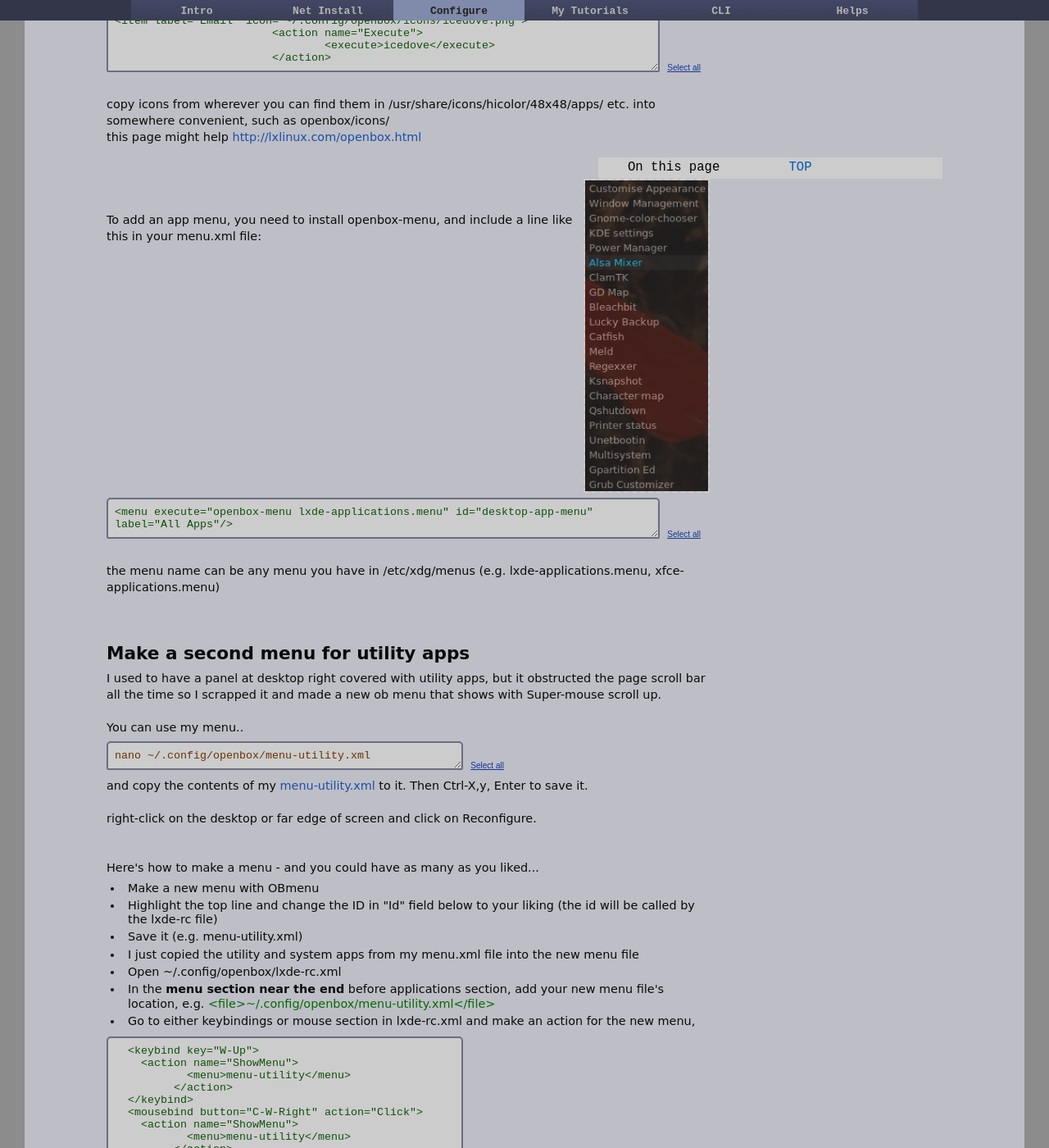
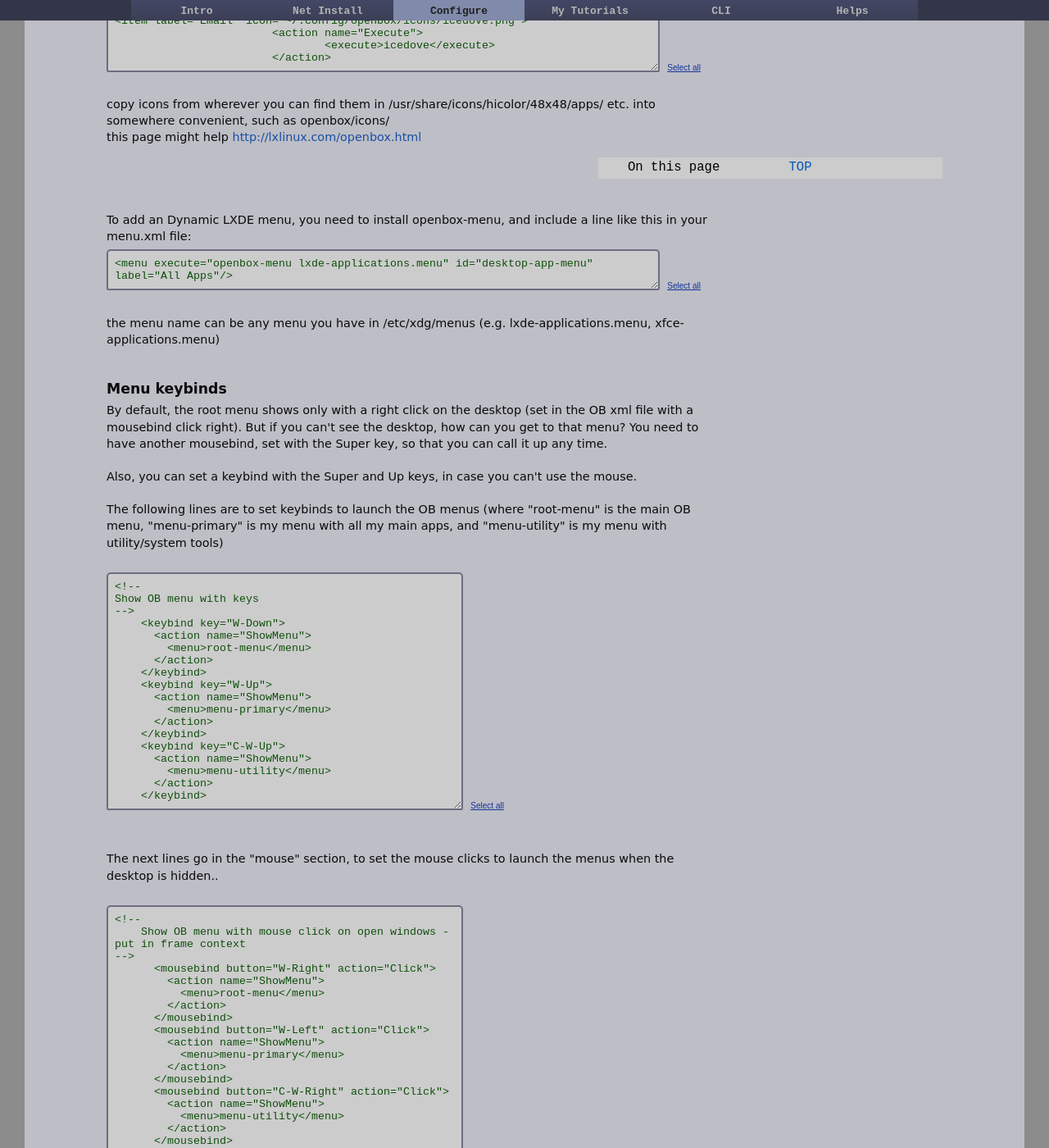
Before and after one commit to dquinton/debian-install, a Jekyll site: the page built from config/lxde-openbox.html, in a window 1280 px wide and 1400 px high, scrolled down 10747 px. Shown: the whole window at 82% size. Built offline with Jekyll 4.4.1, drawn with Linux system fonts in a browser that asks for light colours; some of the changed text lies outside the part shown.

Commit message:
updating pages

```diff
--- a/config/lxde-openbox.html
+++ b/config/lxde-openbox.html
@@ -22,7 +22,7 @@ id: config
                 <li><a href="#10">LXDE menu</a></li>
                 <li><a href="#10a">Super key main menu</a></li>
                 <li><a href="#11">Openbox menu</a></li>
-                <li><a href="#11b">2nd OB menu</a></li>
+                <li><a href="#11b">Making OB menus</a></li>
                 <li><a href="#11c">Docky</a></li>
                 <li><a href="#12">Key bindings </a></li>
                 <li><a href="#13">GTK Accel's </a></li>
@@ -47,7 +47,7 @@ id: config
    <a href="#10">LXDE menu</a><br>
    <a href="#10a">Super key main menu</a><br>
    <a href="#11">Openbox menu</a><br>
-   <a href="#11b">2nd OB menu</a><br>
+   <a href="#11b">Making OB menus</a><br>
    <a href="#11c">Docky</a><br>
    <a href="#12">Key bindings </a><br>
    <a href="#13">GTK Accel's </a><br>
@@ -631,10 +631,10 @@ and then every menu entry in your menu.xml file needs an icon location added (so
 <br>
 copy icons from wherever you can find them in /usr/share/icons/hicolor/48x48/apps/ etc. into somewhere convenient, such as openbox/icons/<br>
 this page might help <a href="http://lxlinux.com/openbox.html">http://lxlinux.com/openbox.html</a>
-<br><br><br><img src="{{site.baseurl}}/zimages/obmenu-utility.jpeg" width="150" height="379" alt="my OB menu" align="right">
-<br><br>
-
-To add an app menu, you need to install openbox-menu, and include a line like this in your menu.xml file:
+<br><br><br>
+<br><br>
+
+To add an Dynamic LXDE menu, you need to install openbox-menu, and include a line like this in your menu.xml file:
 <form>
 <textarea name="T" id="file" rows="2" cols="80">
 <menu execute="openbox-menu lxde-applications.menu" id="desktop-app-menu" label="All Apps"/></textarea>
@@ -642,23 +642,163 @@ To add an app menu, you need to install openbox-menu, and include a line like th
 </form>
 <br>
 the menu name can be any menu you have in /etc/xdg/menus (e.g. lxde-applications.menu, xfce-applications.menu)
-<br><br>
-<br><br>
-<h2 id="11b" class="tag">Make a second menu for utility apps</h2>
-I used to have a panel at desktop right covered with utility apps, but it obstructed the page scroll bar all the time so I scrapped it and made a new ob menu that shows with Super-mouse scroll up.
-<br><br>
-You can use my menu..
-<form>
-<textarea name="T" id="cmd" rows="1" cols="50">
-nano ~/.config/openbox/menu-utility.xml</textarea>
-&nbsp;<input type="button" class="submitLink" value="Select all" onClick="javascript:this.form.T.focus();this.form.T.select();">
-</form>
-and copy the contents of my <a href="{{site.baseurl}}/files/menu-utility.html">menu-utility.xml</a> to it. Then Ctrl-X,y, Enter to save it.
-<br><br>
-right-click on the desktop or far edge of screen and click on Reconfigure.
 
 <br><br><br>
-Here's how to make a menu - and you could have as many as you liked...
+<h3>Menu keybinds</h3>
+By default, the root menu shows only with a right click on the desktop (set in the OB xml file with a mousebind click right). But if you can't see the desktop, how can you get to that menu? You need to have another mousebind, set with the Super key, so that you can call it up any time.
+<br><br>
+Also, you can set a keybind with the Super and Up keys, in case you can't use the mouse.
+<br><br>
+The following lines are to set keybinds to launch the OB menus (where "root-menu" is the main OB menu, "menu-primary" is my menu with all my main apps, and "menu-utility" is my menu with utility/system tools)
+<br><br>
+<form><textarea name="T" id="file" rows="18" cols="50">
+<!--
+Show OB menu with keys
+-->
+    <keybind key="W-Down">
+      <action name="ShowMenu">
+        <menu>root-menu</menu>
+      </action>
+    </keybind>
+    <keybind key="W-Up">
+      <action name="ShowMenu">
+        <menu>menu-primary</menu>
+      </action>
+    </keybind>
+    <keybind key="C-W-Up">
+      <action name="ShowMenu">
+        <menu>menu-utility</menu>
+      </action>
+    </keybind></textarea>
+&nbsp;<input type="button" class="submitLink" value="Select all" onClick="javascript:this.form.T.focus();this.form.T.select();">
+</form>
+<br><br>
+
+
+The next lines go in the "mouse" section, to set the mouse clicks to launch the menus when the desktop is hidden..
+<br><br>
+<form><textarea name="T" id="file" rows="45" cols="50">
+<!--
+    Show OB menu with mouse click on open windows - put in frame context
+-->
+      <mousebind button="W-Right" action="Click">
+        <action name="ShowMenu">
+          <menu>root-menu</menu>
+        </action>
+      </mousebind>
+      <mousebind button="W-Left" action="Click">
+        <action name="ShowMenu">
+          <menu>menu-primary</menu>
+        </action>
+      </mousebind>
+      <mousebind button="C-W-Right" action="Click">
+        <action name="ShowMenu">
+          <menu>menu-utility</menu>
+        </action>
+      </mousebind>
+      <mousebind button="W-Middle" action="Press">
+        <action name="ShowMenu">
+          <menu>client-list-combined-menu</menu>
+        </action>
+      </mousebind>
+<!--
+     Show OB menu with mouse scroll on open windows - put in frame context
+-->
+      <mousebind button="W-Down" action="Click">
+        <action name="ShowMenu">
+          <menu>root-menu</menu>
+        </action>
+      </mousebind>
+      <mousebind button="W-Up" action="Click">
+        <action name="ShowMenu">
+          <menu>menu-primary</menu>
+        </action>
+      </mousebind>
+      <mousebind button="C-W-Up" action="Click">
+        <action name="ShowMenu">
+          <menu>menu-utility</menu>
+        </action>
+      </mousebind></textarea>
+&nbsp;<input type="button" class="submitLink" value="Select all" onClick="javascript:this.form.T.focus();this.form.T.select();">
+</form>
+
+<br><br>
+
+The next lines go in the "context root" section, to set the mouse clicks to launch the menus when the desktop is not covered over with windows..
+<br><br>
+<form><textarea name="T" id="file" rows="56" cols="50">
+<!--
+Show OB menu with mouse click -desktop root!!
+-->
+    <context name="Root">
+
+      <mousebind button="Right" action="Press">
+        <action name="ShowMenu">
+          <menu>root-menu</menu>
+        </action>
+      </mousebind>
+      <mousebind button="W-Right" action="Press">
+        <action name="ShowMenu">
+          <menu>root-menu</menu>
+        </action>
+      </mousebind>
+
+      <mousebind button="W-Left" action="Press">
+        <action name="ShowMenu">
+          <menu>menu-primary</menu>
+        </action>
+      </mousebind>
+      <mousebind button="C-W-Right" action="Click">
+        <action name="ShowMenu">
+          <menu>menu-utility</menu>
+        </action>
+      </mousebind>
+      <mousebind button="Middle" action="Press">
+        <action name="ShowMenu">
+          <menu>client-list-combined-menu</menu>
+        </action>
+      </mousebind>
+      <mousebind button="W-Middle" action="Press">
+        <action name="ShowMenu">
+          <menu>client-list-combined-menu</menu>
+        </action>
+      </mousebind>
+<!--
+Show OB menu with mouse scroll
+-->
+      <mousebind button="W-Down" action="Click">
+        <action name="ShowMenu">
+          <menu>root-menu</menu>
+        </action>
+      </mousebind>
+      <mousebind button="W-Up" action="Click">
+        <action name="ShowMenu">
+          <menu>menu-primary</menu>
+        </action>
+      </mousebind>
+      <mousebind button="C-W-Up" action="Click">
+        <action name="ShowMenu">
+          <menu>menu-utility</menu>
+        </action>
+      </mousebind>
+    </context></textarea>
+&nbsp;<input type="button" class="submitLink" value="Select all" onClick="javascript:this.form.T.focus();this.form.T.select();">
+</form>
+
+<br><br>
+
+Save the file, then reconfigure OB - run 'openbox --reconfigure' or right-click on the desktop and click reconfigure
+<br><br>
+<br>
+<span class="caut">(note: always duplicate your lxde-rc.xml file while it's working, so that you can rename the duplicate back to lxde-rc.xml when your file gets a syntax error and you can't find what's gone wrong, or can't undo your changes! - but normally you might leave out a closing /keybind or /mousebind that makes OB choke).</span>
+<br>
+
+<br><br>
+<br><br>
+<h2 id="11b" class="tag">Making menus</h2>
+<br>
+
+Here's how to make a menu - and you can have as many as you like...
 <div class Here's how it's done...="bullet">
   <ul><li>Make a new menu with OBmenu</li>
   <li>Highlight the top line and change the ID in "Id" field below to your liking (the id will be called by the lxde-rc file)</li>
@@ -666,46 +806,50 @@ Here's how to make a menu - and you could have as many as you liked...
   <li>I just copied the utility and system apps from my menu.xml file into the new menu file</li>
   <li>Open ~/.config/openbox/lxde-rc.xml</li>
   <li>In the <b>menu section near the end</b> before applications section, add your new menu file's location, e.g. <span style="color:#076b00">&#60;file>~/.config/openbox/menu-utility.xml&#60;/file></span></li>
-  <li>Go to either keybindings or mouse section in lxde-rc.xml and make an action for the new menu,</li></ul></div>
-
-<form>
-<textarea name="T" id="file" rows="10" cols="50">
-  <keybind key="W-Up">
-    <action name="ShowMenu">
-	   <menu>menu-utility</menu>
-	 </action>
-  </keybind>
-  <mousebind button="C-W-Right" action="Click">
-    <action name="ShowMenu">
-	   <menu>menu-utility</menu>
-	 </action>
-  </mousebind></textarea>
-&nbsp;<input type="button" class="submitLink" value="Select all" onClick="javascript:this.form.T.focus();this.form.T.select();">
-</form>
-
-where &#60;menu>menu-utility&#60;/menu> is the menu ID
-<br><br>
-and to get the utility menu up when only the Desktop is seen, add this to the section called &#60;context name="Root">
-<form>
-<textarea name="T" id="file" rows="5" cols="50">
-  <mousebind button="C-W-Right" action="Press">
-    <action name="ShowMenu">
-       <menu>menu-utility</menu>
-    </action>
-  </mousebind></textarea>
-&nbsp;<input type="button" class="submitLink" value="Select all" onClick="javascript:this.form.T.focus();this.form.T.select();">
-</form>
-
-<br>
-Save the file, then reconfigure OB - run 'openbox --reconfigure' or right-click on the desktop and click reconfigure
-<br><br>
-Add icons to your heart's content. (If you can find them -and that's where xfce wins cos of its launcher icon finder).
-<br><br>
-<span class="caut">(note: always duplicate your lxde-rc.xml file while it's working, so that you can rename the duplicate back to lxde-rc.xml when your file gets a syntax error and you can't find what's gone wrong, or can't undo your changes! - but normally you might leave out a closing /keybind or /mousebind that makes OB choke).</span>
-<br><br><br>
-
-<b>Tip: to make submenus sticky,</b> make these values in rc.conf negative... and if the second value isn't in your file, add it, as old versions didn't have it..
-
+  <li>Go to keybindings and/or mouse section in lxde-rc.xml and make an action for the new menu to show (see above keybinds/mousebinds)</li>
+  <li>Save the file, then hit reconfigure OB again
+  </ul></div>
+  <img src="{{site.baseurl}}/zimages/obmenu-utility.png" width="160" height="341" alt="my OB menu" align="right">
+
+  <br><br>
+<h3>1. utility apps menu</h3>
+I used to have a panel at desktop right covered with utility apps, but it obstructed the page scroll bar all the time so I scrapped it and made a new ob menu that shows with Ctrl-Super-mouse scroll up.
+<br><br>
+You can use my menu.. first make a file
+<form>
+<textarea name="T" id="cmd" rows="1" cols="50">
+nano ~/.config/openbox/menu-utility.xml</textarea>
+&nbsp;<input type="button" class="submitLink" value="Select all" onClick="javascript:this.form.T.focus();this.form.T.select();">
+</form>
+and copy the contents of my <a href="{{site.baseurl}}/files/menu-utility.html">menu-utility.xml</a> to it. Then Ctrl-X,y, Enter to save it.
+<br><br>
+add the menu ID to the OB rc.xml file, as well as the keybinds/mousebinds for the menu given above... then right-click on the desktop or far edge of screen and click on Reconfigure.
+
+<br><br>
+Add icons to your heart's content (need to hit reconfigure again to see changes)
+<br><br><br><br>
+
+<h3>2. primary apps menu</h3>
+This menu kind of replaces a launcher panel, giving quick access to the most used apps.
+<img src="{{site.baseurl}}/zimages/obmenu-primary.png" width="202" height="303" alt="my OB menu" align="right">
+<br><br>
+make a file
+<form>
+<textarea name="T" id="cmd" rows="1" cols="50">
+nano ~/.config/openbox/menu-primary.xml</textarea>
+&nbsp;<input type="button" class="submitLink" value="Select all" onClick="javascript:this.form.T.focus();this.form.T.select();">
+</form>
+and copy the contents of my  to it.
+<br><br>
+Add/remove apps as needed. Note that you will need to check the app execute commands and find/copy the icons to /usr/share/icons/openbox/
+<br><br>
+add the menu ID to the OB rc.xml file, as well as the keybinds/mousebinds, then reconfigure.
+
+<br><br><br><br>
+<h3>Tip: to make submenus sticky,</h3>
+make these values in rc.xml negative... and if the second value isn't in your file, add it, as old versions didn't have it..
+
+<br>
 <form><textarea name="T" id="file" rows="9" cols="80">
     <submenuShowDelay>-100</submenuShowDelay>
     <!-- this one is easy, time to delay before showing a submenu after hovering
@@ -717,7 +861,8 @@ Add icons to your heart's content. (If you can find them -and that's where xfce
        submenu will not be hidden until a different submenu is opened --></textarea>
 &nbsp;<input type="button" class="submitLink" value="Select all" onClick="javascript:this.form.T.focus();this.form.T.select();">
 </form>
-<br><br>
+<br><br><br><br>
+
 
 <h2 id="11c" class="tag">Docky</h2>
 
@@ -789,14 +934,16 @@ W= Super key, C= CTRL, S= Shift, A= Alt
 
 <br><br>
 <form>
-<textarea name="T" id="file" rows="45" cols="80">
-msright (desktop) 	ob menu
-W- msright(desktop)	ob menu
-W- msright(window) 	ob menu
-C-W- msright(desktop)	utility menu
-C-W- msright(window) 	utility menu
-msmiddle (desktop) 	pager menu
-W- msmiddle (window) 	pager menu
+<textarea name="T" id="file" rows="47" cols="80">
+msright 		ob menu (desktop)
+W- msright		ob menu (desktop/window)
+W- ms scroll down	ob menu (desktop/window)
+W- msleft		primary apps menu (desktop/window)
+W- ms scroll up		primary apps menu (desktop/window)
+C-W- msright		utility menu (desktop/window)
+C-W- ms scroll up	utility menu (desktop/window)
+msmiddle  		pager menu (desktop)
+W- msmiddle 		pager menu (desktop/window)
 A-Space			window menu
 
 Alt-left		move window
@@ -845,8 +992,10 @@ Be very careful to keep opening and closing "keybind" or "action" or else the wh
 <br><br>
 You can use key chains too - see <a href="http://openbox.org/wiki/Help:Bindings">the wiki page</a>.
 <br><br>
-<form>
-<textarea name="T" id="file" rows="320" cols="80">
+(Not including the OB menu keybinds -see above)
+<br>
+<form>
+<textarea name="T" id="file" rows="290" cols="80">
  <!--
 
 Keybindings for desktop switching
@@ -1049,31 +1198,6 @@ keybindings for LXPanel
       </action>
     </keybind>
 
-<!-- Show OB menu with keys -->
-
-    <keybind key="W-Down">
-      <action name="ShowMenu">
-        <menu>root-menu</menu>
-      </action>
-    </keybind>
-    <keybind key="W-Up">
-      <action name="ShowMenu">
-        <menu>menu-utility</menu>
-      </action>
-    </keybind>
-
-    <context name="Desktop">
-     <keybind key="W-Down">
-      <action name="ShowMenu">
-        <menu>root-menu</menu>
-      </action>
-    </keybind>
-    <keybind key="W-Up">
-      <action name="ShowMenu">
-        <menu>menu-utility</menu>
-      </action>
-    </keybind>
-    </context>
 
 <!-- Launch ksnapshot when Print screen key (prt sc) is pressed -->
 
@@ -1178,9 +1302,10 @@ leafpad "`yad --title='Open file' --file --filename=$HOME/`"</textarea>
 
 <h3>mouse section key bindings</h3>
 
-
-<form>
-<textarea name="T" id="file" rows="172" cols="80">
+(Not including the OB menu mousebinds -see above)
+<br>
+<form>
+<textarea name="T" id="file" rows="96" cols="80">
       <mouse>
 
    <!--
@@ -1227,36 +1352,7 @@ leafpad "`yad --title='Open file' --file --filename=$HOME/`"</textarea>
         </action>
       </mousebind>
 
-<!-- Show OB menu with mouse click on open windows - put here in frame context -->
-
-      <mousebind button="W-Right" action="Click">
-        <action name="ShowMenu">
-          <menu>root-menu</menu>
-        </action>
-      </mousebind>
-      <mousebind button="C-W-Right" action="Click">
-        <action name="ShowMenu">
-          <menu>menu-utility</menu>
-        </action>
-      </mousebind>
-      <mousebind button="W-Middle" action="Press">
-        <action name="ShowMenu">
-          <menu>client-list-combined-menu</menu>
-        </action>
-      </mousebind>
-
-<!-- Show OB menu with mouse scroll on open windows - put here in frame context -->
-
-      <mousebind button="W-Down" action="Click">
-        <action name="ShowMenu">
-          <menu>root-menu</menu>
-        </action>
-      </mousebind>
-      <mousebind button="W-Up" action="Click">
-        <action name="ShowMenu">
-          <menu>menu-utility</menu>
-        </action>
-      </mousebind>
+
 
      <!-- Window max/unmax with mouse buttons -->
 
@@ -1279,7 +1375,7 @@ leafpad "`yad --title='Open file' --file --filename=$HOME/`"</textarea>
 
    -->
 
-     <!-- Mouse scroll button on desktop - here in desktop context -->
+     <!-- Mouse scroll button on desktop - goes in desktop context -->
 
     <context name="Desktop">
       <mousebind button="Up" action="Click">
@@ -1304,51 +1400,7 @@ leafpad "`yad --title='Open file' --file --filename=$HOME/`"</textarea>
       </mousebind>
 
     </context>
-    <context name="Root">
-
-      <!-- Menus - here I homogenise with the key binds for frame context - put in desktop or root context -->
-
-      <mousebind button="Middle" action="Press">
-        <action name="ShowMenu">
-          <menu>client-list-combined-menu</menu>
-        </action>
-      </mousebind>
-      <mousebind button="W-Middle" action="Press">
-        <action name="ShowMenu">
-          <menu>client-list-combined-menu</menu>
-        </action>
-      </mousebind>
-      <mousebind button="Right" action="Press">
-        <action name="ShowMenu">
-          <menu>root-menu</menu>
-        </action>
-      </mousebind>
-      <mousebind button="W-Right" action="Press">
-        <action name="ShowMenu">
-          <menu>root-menu</menu>
-        </action>
-      </mousebind>
-      <mousebind button="C-W-Right" action="Press">
-        <action name="ShowMenu">
-          <menu>menu-utility</menu>
-        </action>
-      </mousebind>
-
-<!-- Show OB menu with mouse scroll on desktop - must be in desktop or root context -->
-
-      <mousebind button="W-Down" action="Click">
-        <action name="ShowMenu">
-          <menu>root-menu</menu>
-        </action>
-      </mousebind>
-      <mousebind button="W-Up" action="Click">
-        <action name="ShowMenu">
-          <menu>menu-utility</menu>
-        </action>
-      </mousebind>
-
-    </context>
-  </mouse>     </textarea>
+   </textarea>
 &nbsp;<input type="button" class="submitLink" value="Select all" onClick="javascript:this.form.T.focus();this.form.T.select();">
 </form>
 
--- a/config/plain-openbox.html
+++ b/config/plain-openbox.html
@@ -356,7 +356,7 @@ ResultActive=yes</textarea>
 &nbsp;<input type="button" class="submitLink" value="Select all" onClick="javascript:this.form.T.focus();this.form.T.select();">
 </form>
 <br>
-make the <i>storage</i> group and add any users who can automount.
+Then, you must create the <i><b>storage</b></i> group and add any users who you want able to automount drives.
 
 <br><br>
 add udiskie to your autostart file with
```
Also changed, not shown: zimages/obmenu-utility.jpeg (deleted).
